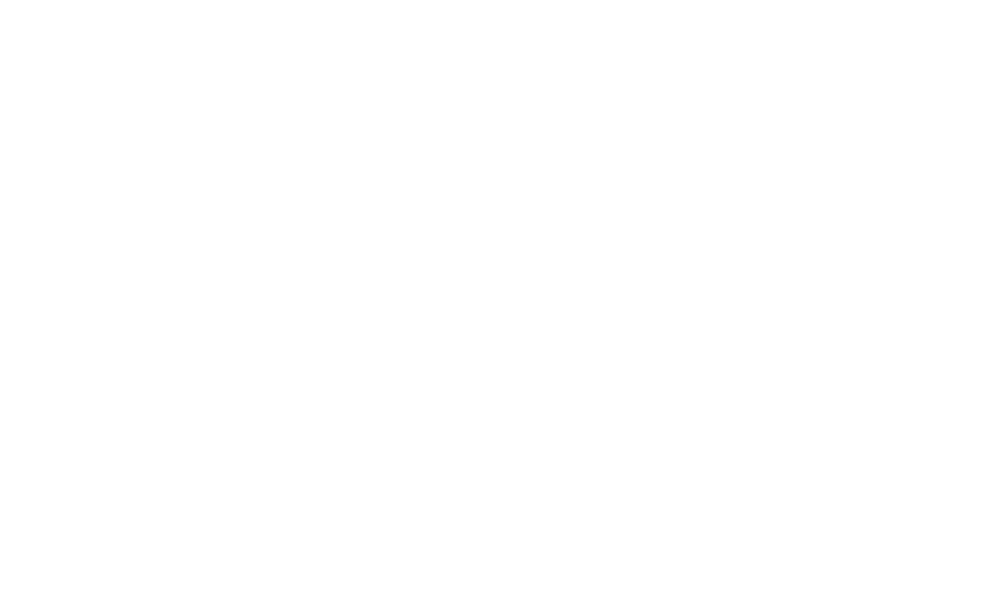
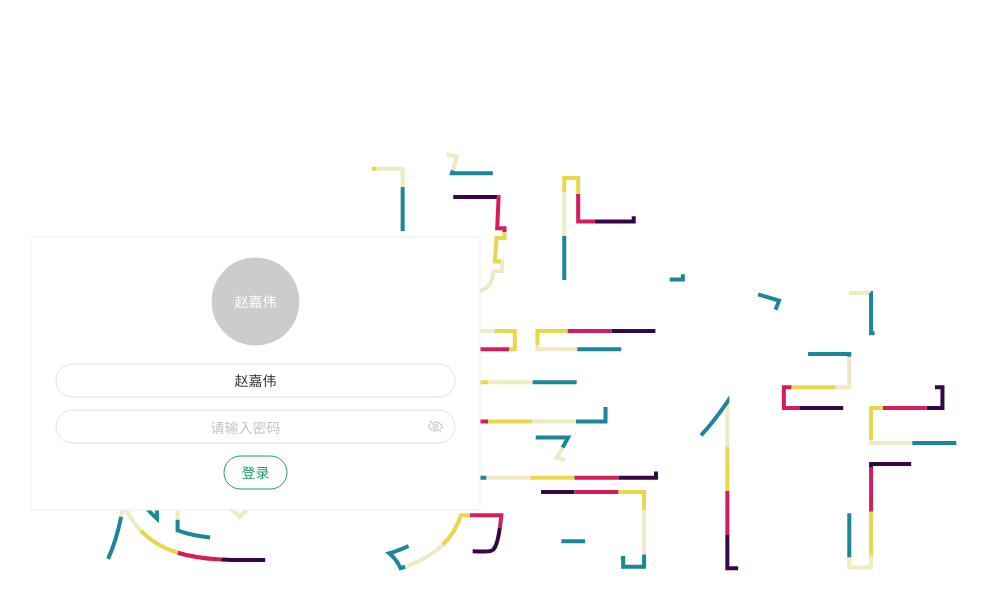
Before and after one commit to Tapiridae/BorderCollie, a Vue app: page /#/ in a window 1280 px wide. Before the commit this address had no page. Shown: the top 610 px of the page, without its empty margins (113-1101 px from the left). Built offline with nearby package versions, Linux system fonts and the light colour scheme; a small style sheet from the web is missing.

Commit message:
Feature/默认页面

```diff
--- a/src/pages/login.vue
+++ b/src/pages/login.vue
@@ -1,5 +1,5 @@
 <template>
-  <div class="login-layout" v-if="isMounted">
+  <div class="login-layout" v-if="isMounted && !isOnline">
     <div class="login-svg">
       <svg viewBox="0 0 800 600">
         <symbol id="s-text">
@@ -60,19 +60,29 @@
 
 <script lang="ts" setup>
 import type { MessageReactive } from 'naive-ui';
-import { defineComponent, onMounted, ref } from 'vue';
+import { defineComponent, onMounted, reactive, ref, toRef } from 'vue';
+import { useStorage } from '@vueuse/core';
 import { useRouter } from 'vue-router';
 import { useMessage } from 'naive-ui';
 
+// 全局信息
 const message = useMessage();
+// 路由
 const router = useRouter();
-const userName = ref('赵嘉伟');
+
+// storage
+const userName = useStorage('userName', '赵嘉伟');
+const isOnline = useStorage('isOnline', false);
+
+// state
 const password = ref('');
 const loading = ref(false);
 const isMounted = ref(false);
 
 onMounted(() => {
   isMounted.value = true;
+  // 如果已登录 直接跳转
+  if (isOnline.value) router.push('/home');
 });
 
 /**
@@ -88,6 +98,7 @@
       loading.value = false;
       (<any>_message).type = 'success';
       _message.content = '登录成功';
+      isOnline.value = true;
       // 跳转首页
       router.push('/home');
     }, 1500);
--- a/src/router/index.ts
+++ b/src/router/index.ts
@@ -12,6 +12,7 @@
 }
 
 const routes: Array<IRoutes> = [
+  { path: '/', name: '', component: import('@/pages/Login.vue') },
   {
     path: '/login',
     name: 'Login',
```
